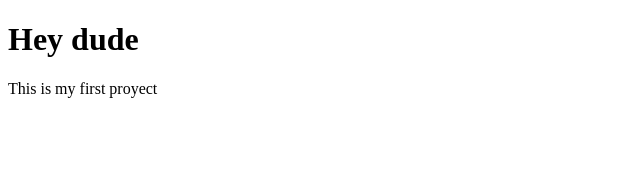
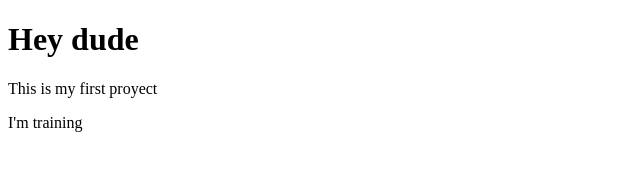
Before and after one commit to Lirbeat/Proyecto-Web-1, a plain HTML site: page index.html in a window 1280 px wide. Shown: the full height of the page, 0-640 px from the left. Drawn offline with Linux system fonts and the light colour scheme.

Commit message:
Probando sincronizacion

```diff
--- a/index.html
+++ b/index.html
@@ -18,6 +18,7 @@
     <main>
         <h1>Hey dude</h1>
         <p>This is my first proyect</p>
+        <p>I'm training</p>
     </main>
 
     <footer>
```
